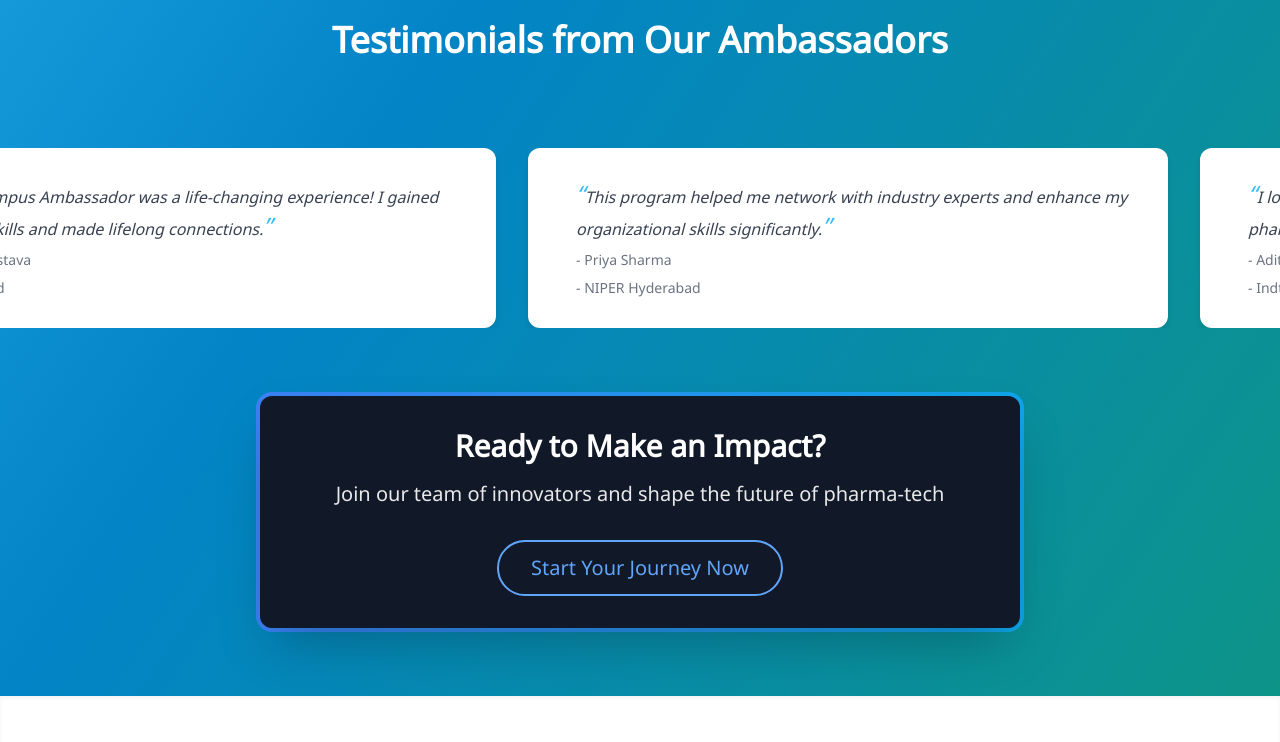
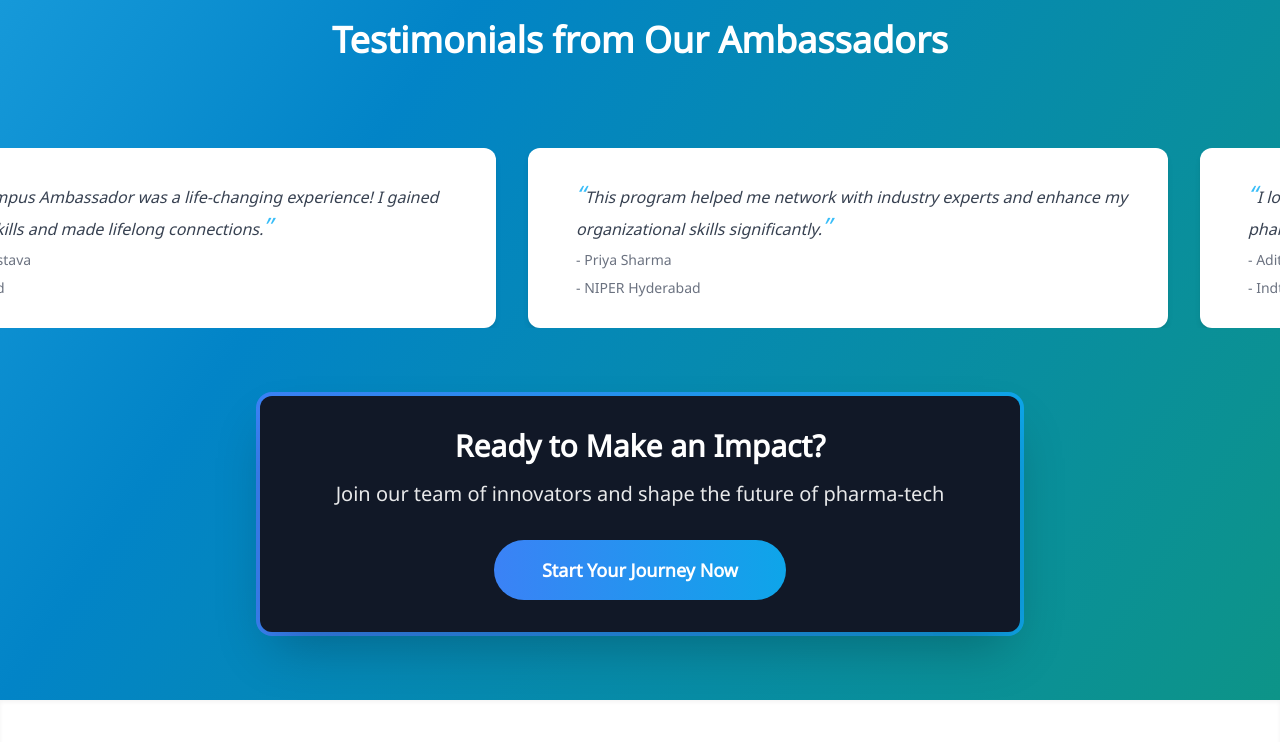
Before and after one commit to devrungta/Spirit26, a React (Vite) app: page /ca-registration in a window 1280 px wide. Shown: the part 1783-2525 px from the top of the page. Built offline with nearby package versions, Linux system fonts and the light colour scheme; no server answers.

Commit message:
Added the CA Reg and VC Reg

```diff
--- a/src/Pages/CARegistrationPage.jsx
+++ b/src/Pages/CARegistrationPage.jsx
@@ -8,7 +8,6 @@ const CARegistrationPage = () => {
     useEffect(() => {
         window.scrollTo(0, 0);
     }, []);
-    const [comingSoon, setComingSoon] = useState(false);
     const scrollRef = useRef(null);
     const [scrollPosition, setScrollPosition] = useState(0);
 
@@ -98,15 +97,15 @@ const CARegistrationPage = () => {
                             <br />
                             <span className="font-bold text-yellow-400 ">Golden Pass</span> -your gateway to unparalleled opportunities, premium access, and career-defining experiences in pharma-tech!
                         </p>
-                        {/* <button
-                                    onClick={() => window.open("https://forms.gle/pmWs1di7qBBukmqH8", "_blank")}
+                        <button
+                                    onClick={() => window.open("https://forms.gle/Y6Qab3YuE94jzqQc6", "_blank")}
                                     className="bg-gradient-to-r from-blue-500 to-sky-500 text-white px-12 py-4
                                 rounded-full text-lg font-semibold transform transition-all duration-300
                                 hover:scale-105 hover:shadow-xl"
                                 >
                                     Start Your Journey Now
-                                </button> */}
-                        <button
+                                </button>
+                        {/* <button
                             onClick={() => setComingSoon(true)}
                             className={`group relative w-full md:w-auto text-center px-8 py-3 text-lg md:text-xl overflow-hidden rounded-full border-2 transition-all duration-300
                                         ${comingSoon
@@ -116,7 +115,7 @@ const CARegistrationPage = () => {
                             disabled={comingSoon}
                         >
                             {comingSoon ? "Coming Soon" : "Start Your Journey Now"}
-                        </button>
+                        </button> */}
                     </div>
                     <div className="flex-1 flex justify-center">
                         <div className="relative w-80 h-80 md:w-96 md:h-96
@@ -279,25 +278,15 @@ const CARegistrationPage = () => {
                             <div className="bg-gray-900 rounded-xl p-8 shadow-2xl">
                                 <h2 className="text-3xl font-bold mb-4">Ready to Make an Impact?</h2>
                                 <p className="text-xl mb-8 opacity-90">Join our team of innovators and shape the future of pharma-tech</p>
-                                {/* <button
-                                    onClick={() => window.open("https://forms.gle/pmWs1di7qBBukmqH8", "_blank")}
+                                <button
+                                    onClick={() => window.open("https://forms.gle/Y6Qab3YuE94jzqQc6", "_blank")}
                                     className="bg-gradient-to-r from-blue-500 to-sky-500 text-white px-12 py-4
                                 rounded-full text-lg font-semibold transform transition-all duration-300
                                 hover:scale-105 hover:shadow-xl"
                                 >
                                     Start Your Journey Now
-                                </button> */}
-                                <button
-                                    onClick={() => setComingSoon(true)}
-                                    className={`group relative w-full md:w-auto text-center px-8 py-3 text-lg md:text-xl overflow-hidden rounded-full border-2 transition-all duration-300
-                                        ${comingSoon
-                                            ? "border-red-400 text-red-400 cursor-not-allowed"
-                                            : "border-blue-400 text-blue-400 hover:text-white hover:bg-blue-400"
-                                        }`}
-                                    disabled={comingSoon}
-                                >
-                                    {comingSoon ? "Coming Soon" : "Start Your Journey Now"}
                                 </button>
+
                             </div>
                         </div>
                     </div>
--- a/src/Pages/VirtualConferrence.jsx
+++ b/src/Pages/VirtualConferrence.jsx
@@ -19,13 +19,13 @@ const VirtualConference = () => {
                     Don’t miss out on this opportunity to be part of India’s premier pharmaceutical conference, now accessible online!
                 </p>
                 <button
-                    // onClick={() =>window.open("", "_blank")}
+                    onClick={() =>window.open("https://forms.gle/uHcFQC35A5wfYwkT6 ", "_blank")}
                     className="relative inline-flex items-center justify-center px-6 py-3 text-sm font-medium text-sky-500 border-2 border-sky-500 rounded-full group hover:text-white transition-all duration-300"
                 >
                     <span className="absolute inset-0 bg-sky-500 scale-x-0 group-hover:scale-x-100 transition-transform duration-300 origin-left rounded-full"></span>
-                    <span className="relative z-10">Virtual Conference <span className="text-red-500">Coming Soon</span></span>
+                    <span className="relative z-10">Virtual Conference</span>
                 </button>
-                {/* <span className="text-red-700 text-center">Limited seats: Please register at earliest convenience</span> */}
+                <span className="text-red-700 text-center">Limited seats: Please register at earliest convenience</span>
             </div>
         </div>
     );
```
